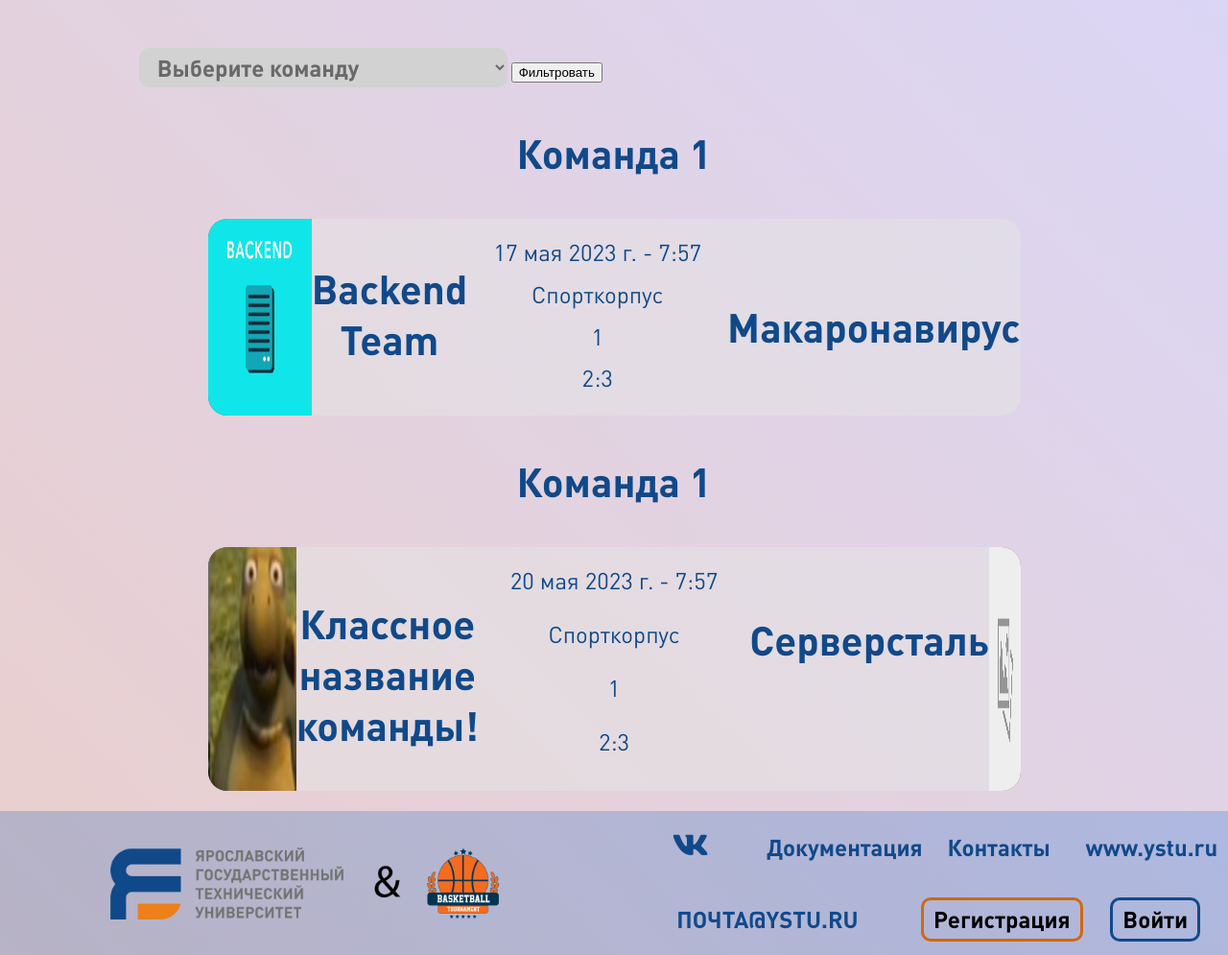
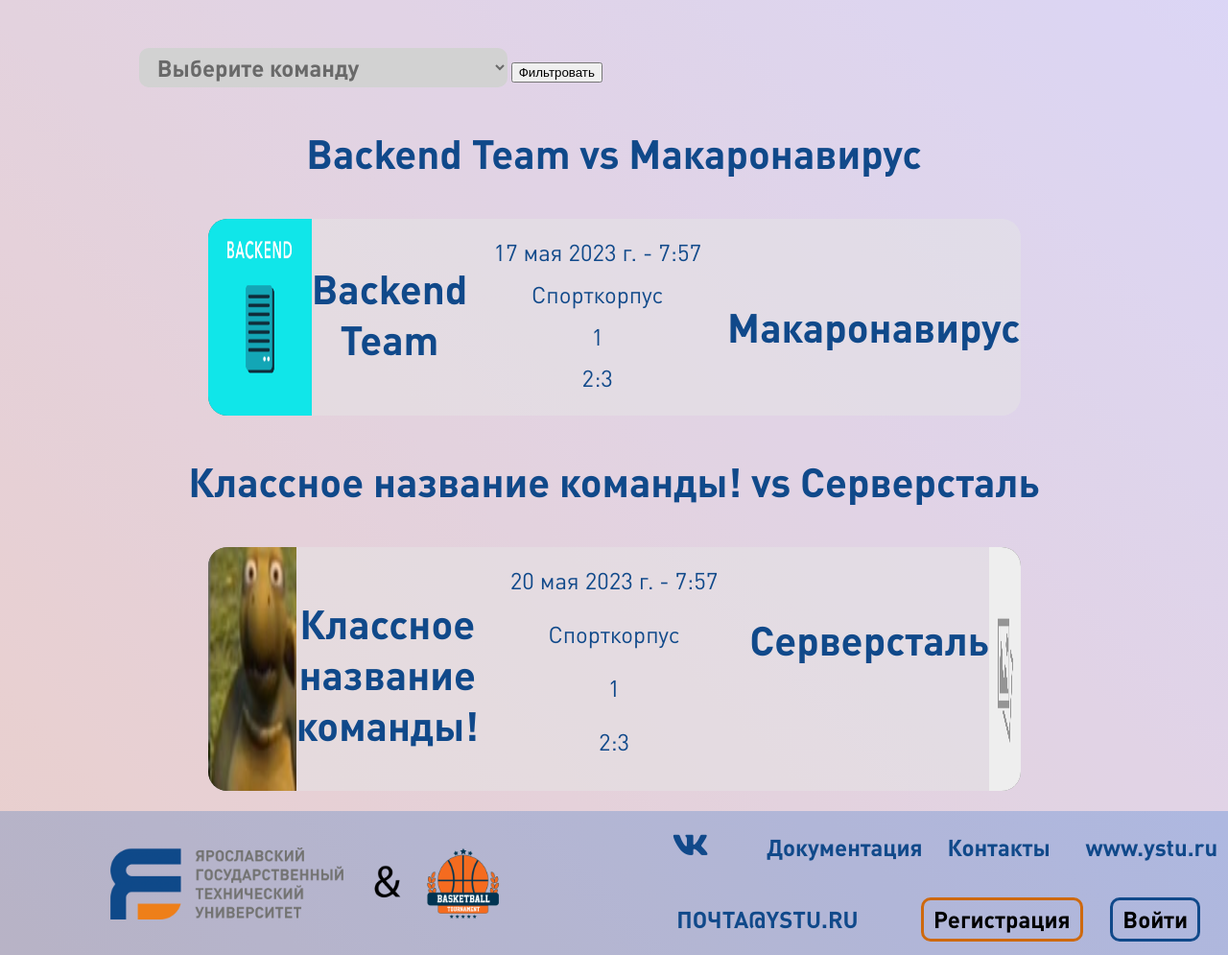
Before and after one commit to Delmark/YSTUTournamentSite, a Django app: page /results/ in a window 1280 px wide; the page is wider, and only the part inside the window is pictured. Shown: the part 109-1104 px from the top of that part at 96% size. Run offline with Django 4.2, Linux system fonts and the light colour scheme; data comes from the database, SQL or seed files in the repository; parts of the project's set-up code (start-up, migrations or seed data) failed here and were passed over.

Commit message:
Хотфикс отображения рейтинга команд и результатов

```diff
--- a/BasketballBackend/Backend/News/views.py
+++ b/BasketballBackend/Backend/News/views.py
@@ -10,7 +10,7 @@ from Games.models import Match
 def index(request):
     news = News.objects.order_by('-pub_date')[:3]
     photo = Photo.objects.order_by('-pub_date')[:6]
-    teams = TeamStatistic.objects.order_by('rating').all()
+    teams = TeamStatistic.objects.order_by('rating').all()[:10]
 
     context = {'news': news,
         'photos': photo,
--- a/BasketballBackend/Backend/templates/results.html
+++ b/BasketballBackend/Backend/templates/results.html
@@ -61,7 +61,7 @@
         </form>
 
         {% for match in matches %}
-            <p class="match_title">Команда 1</p>
+            <p class="match_title">{{match.team_1.name}} vs {{match.team_2.name}}</p>
             <div class="match_card">
                 <div class="match_command_1">
                     {% if match.team_1.teamstatistic_set.first.logo %}
@@ -80,7 +80,7 @@
                 <div class="match_command_2">
                     <p class="match_command_2-name">{{match.team_2.name}}</p>
                     {% if match.team_2.teamstatistic_set.first.logo %}
-                    <img class="match_command_2-photo" src="{{match.team_1.teamstatistic_set.first.get_logo}}">
+                    <img class="match_command_2-photo" src="{{match.team_2.teamstatistic_set.first.get_logo}}">
                     {% else %}
                     <img class="match_command_2-photo" src="{% static 'content/images/noimg.jpg' %}">
                     {% endif %}
```
